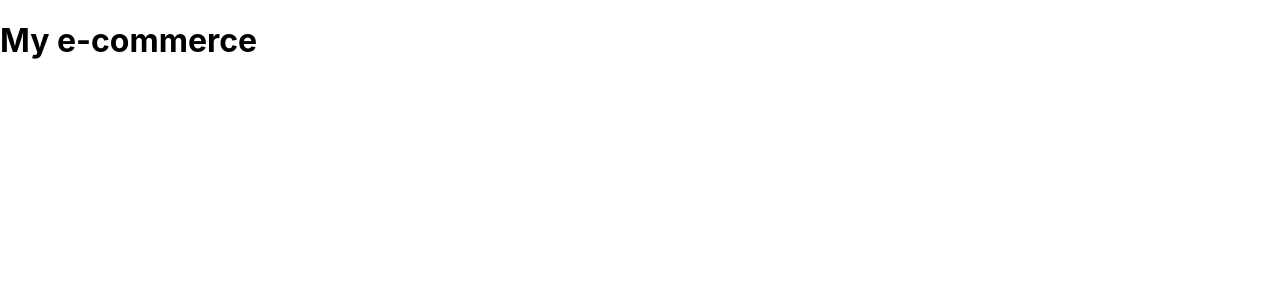
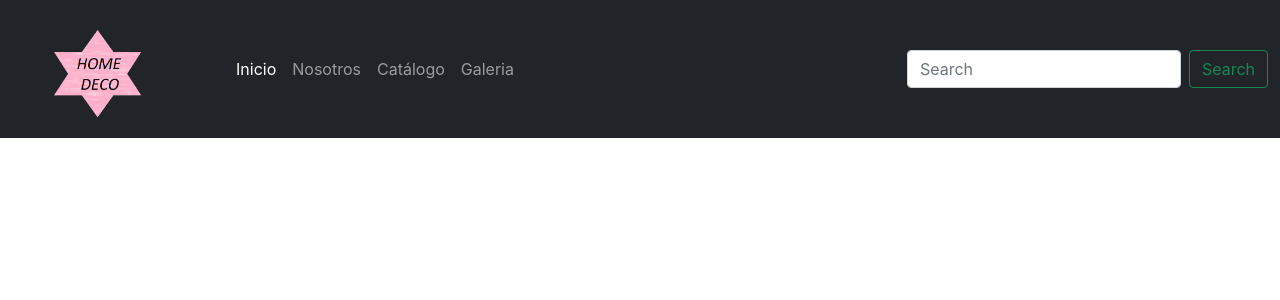
Before and after one commit to Micaela-LaRosa/ecommerce-larosa, a React (Create React App) app: page / in a window 1280 px wide. Shown: the top 300 px of the page. Built offline with nearby package versions, Linux system fonts and the light colour scheme.

Commit message:
barra de navegacion

```diff
--- a/public/index.html
+++ b/public/index.html
@@ -1,5 +1,5 @@
 <!DOCTYPE html>
-<html lang="en">
+<html lang="es">
   <head>
     <meta charset="utf-8" />
     <link rel="icon" href="%PUBLIC_URL%/favicon.ico" />
@@ -25,6 +25,8 @@
       Learn how to configure a non-root public URL by running `npm run build`.
     -->
     <title>React App</title>
+    <!-- Bootstrap 5.1.3 CSS -->
+    <link href="https://cdn.jsdelivr.net/npm/bootstrap@5.1.3/dist/css/bootstrap.min.css" rel="stylesheet" integrity="sha384-1BmE4kWBq78iYhFldvKuhfTAU6auU8tT94WrHftjDbrCEXSU1oBoqyl2QvZ6jIW3" crossorigin="anonymous">
   </head>
   <body>
     <noscript>You need to enable JavaScript to run this app.</noscript>
@@ -39,5 +41,7 @@
       To begin the development, run `npm start` or `yarn start`.
       To create a production bundle, use `npm run build` or `yarn build`.
     -->
+    <!-- Bootstrap 5.1.3 JS -->
+    <script src="https://cdn.jsdelivr.net/npm/bootstrap@5.1.3/dist/js/bootstrap.bundle.min.js" integrity="sha384-ka7Sk0Gln4gmtz2MlQnikT1wXgYsOg+OMhuP+IlRH9sENBO0LRn5q+8nbTov4+1p" crossorigin="anonymous"></script>
   </body>
 </html>
--- a/src/App.js
+++ b/src/App.js
@@ -1,11 +1,13 @@
-import logo from './logo.svg';
-import './App.css';
+
+
+import NavBar from "./components/NavBar";
+
 
 function App() {
   return (
-    <h1>
-      My e-commerce
-    </h1>
+    <div>
+      <NavBar />
+    </div>
   );
 }
 
--- /dev/null
+++ b/src/components/NavBar.jsx
@@ -0,0 +1,36 @@
+
+
+function NavBar() {
+    return (
+      <nav class="navbar navbar-expand-lg navbar-dark bg-dark fixed-top">
+        <div class="container-fluid">
+          <a class="navbar-brand" href="#"><img src="/logo.png" width={200} alt="home deco" loading="lazy" /></a>
+          <button class="navbar-toggler" type="button" data-bs-toggle="collapse" data-bs-target="#navbarSupportedContent" aria-controls="navbarSupportedContent" aria-expanded="false" aria-label="Toggle navigation">
+            <span class="navbar-toggler-icon"></span>
+          </button>
+          <div class="collapse navbar-collapse" id="navbarSupportedContent">
+            <ul class="navbar-nav me-auto mb-2 mb-lg-0">
+              <li class="nav-item">
+                <a class="nav-link active" aria-current="page" href="#">Inicio</a>
+              </li>
+              <li class="nav-item">
+                <a class="nav-link" href="#">Nosotros</a>
+              </li>
+              <li class="nav-item">
+                <a class="nav-link" href="#">Catálogo</a>
+              </li>
+              <li class="nav-item">
+                <a class="nav-link" href="#">Galeria</a>
+              </li>
+            </ul>
+            <form class="d-flex">
+              <input class="form-control me-2" type="search" placeholder="Search" aria-label="Search"></input>
+              <button class="btn btn-outline-success" type="submit">Search</button>
+            </form>
+          </div>
+        </div>
+      </nav>
+    );
+  }
+
+  export default NavBar;
```
Also changed, not shown: public/logo.png (added).
